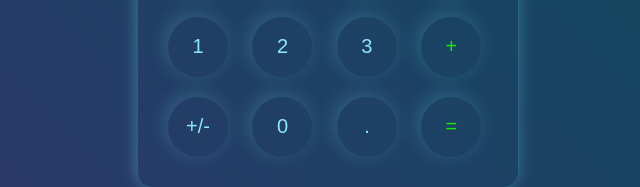
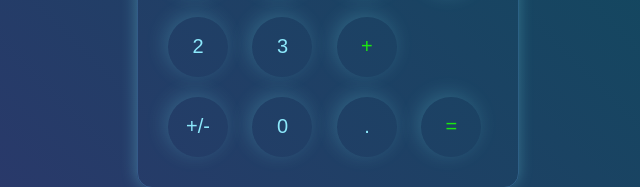
Before and after one commit to sohamX001/OIBSIP, a plain HTML site: page index.html in a window 1280 px wide. Shown: the part 486-673 px from the top of the page, 312-952 px from the left. Drawn offline with Linux system fonts and the light colour scheme; a web font is replaced by a local one.

Commit message:
Update index.html

```diff
--- a/index.html
+++ b/index.html
@@ -28,7 +28,7 @@
             <button class="operator">-</button>
         </div>
         <div>
-            <button>1</button>
+            <!--<button>1</button>-->
             <button>2</button>
             <button>3</button>
             <button class="operator">+</button>
```
